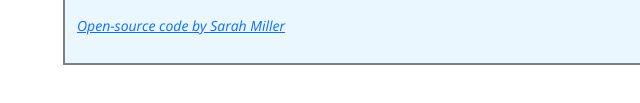
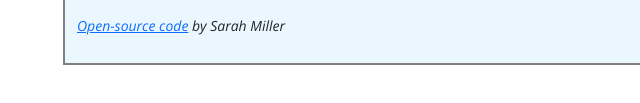
Before and after one commit to Theboz827/Weather-App-Week-6, a plain HTML site: page index.html in a window 1280 px wide. Shown: the part 305-408 px from the top of the page, 7-647 px from the left. Drawn offline with nearby package versions, Linux system fonts and the light colour scheme.

Commit message:
updated source code link

```diff
--- a/index.html
+++ b/index.html
@@ -119,7 +119,7 @@
       </div>
       <div class="row">
         <div class="col-6">
-          <p><span class="footer"><a href="https://github.com/Theboz827/Weather-App-Project" target="_blank">Open-source code by Sarah Miller</a></span></p>
+          <p><span class="footer"><a href="https://github.com/Theboz827/Weather-App-Week-6" target="_blank">Open-source code</a> by Sarah Miller</span></p>
         </div>
       </div>
     </div>
```
